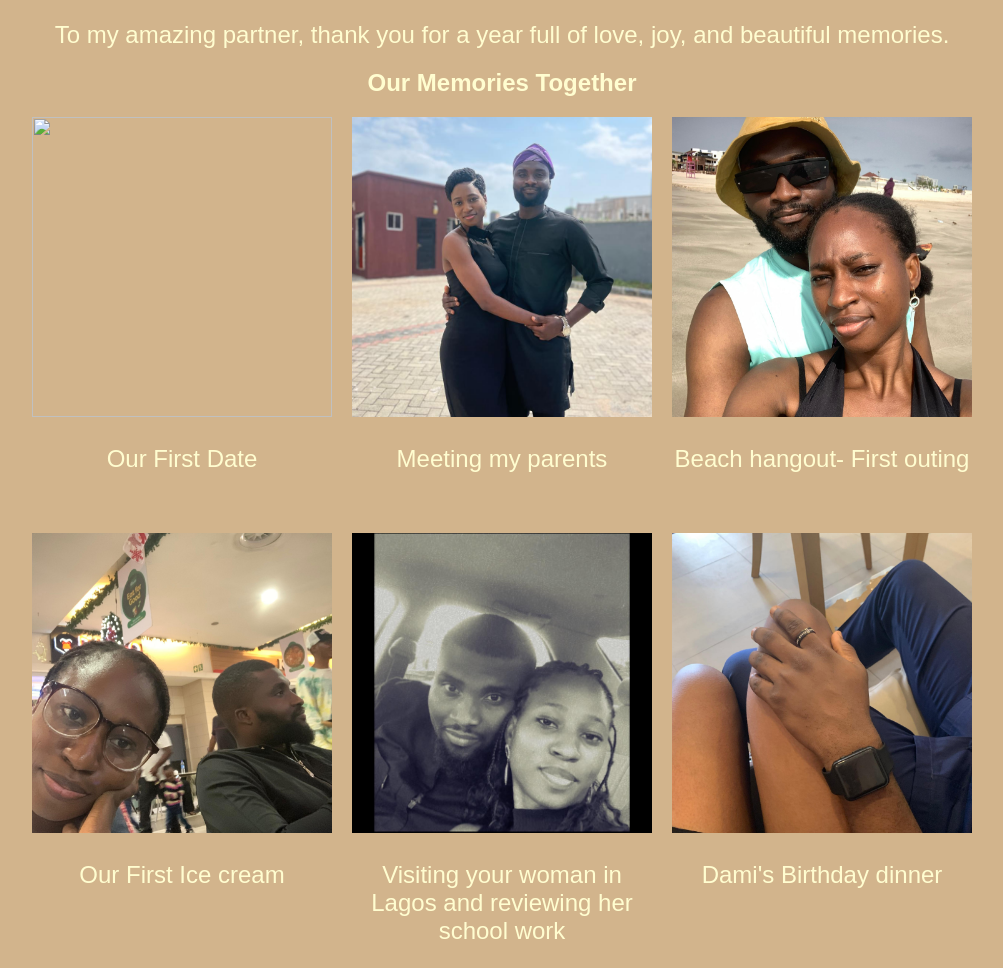
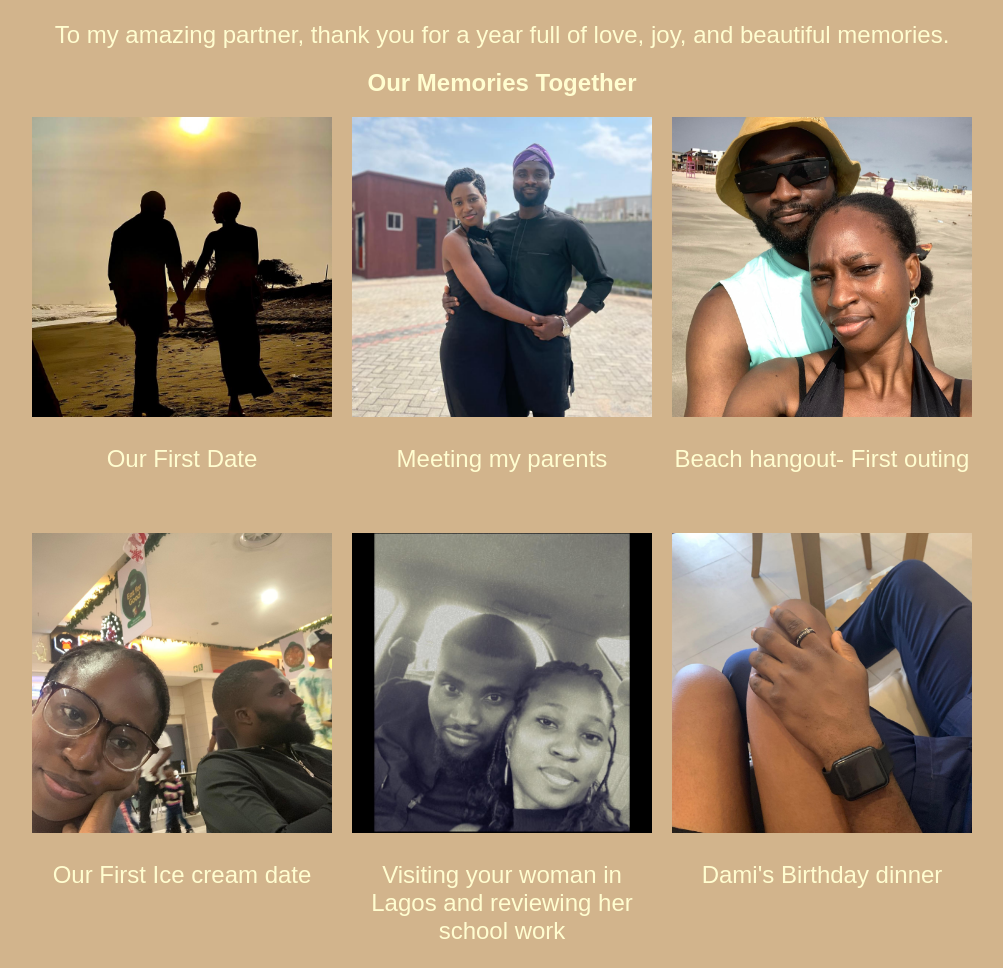
Before and after one commit to MissTife/TD-s-Affair-, a plain HTML site: page index.html in a window 1280 px wide. Shown: the part 168-1136 px from the top of the page, without its empty margins (138-1141 px from the left). Drawn offline with Linux system fonts and the light colour scheme.

Commit message:
Update index.html

```diff
--- a/index.html
+++ b/index.html
@@ -95,7 +95,7 @@
             <!-- Picture 1 -->
             <div class="image-container">
                 <div class="image-placeholder">
-                    <img src="ourpicture1.jpg alt="My Birthday">
+                    <img src="ourpicture1.jpg" alt="My Birthday">
                 </div>
                 <p>Our First Date</p>
             </div>
@@ -119,9 +119,9 @@
             <!-- Picture 4 -->
             <div class="image-container">
                 <div class="image-placeholder">
-                    <img src="IMG-20241029-WA0053.jpg" alt="Our First Ice cream">
+                    <img src="IMG-20241029-WA0053.jpg" alt="Faith eats the ice cream for too, Dami cannot tolerate milk">
                 </div>
-                <p>Our First Ice cream</p>
+                <p>Our First Ice cream date</p>
             </div>
 
             <!-- Picture 5 -->
```
